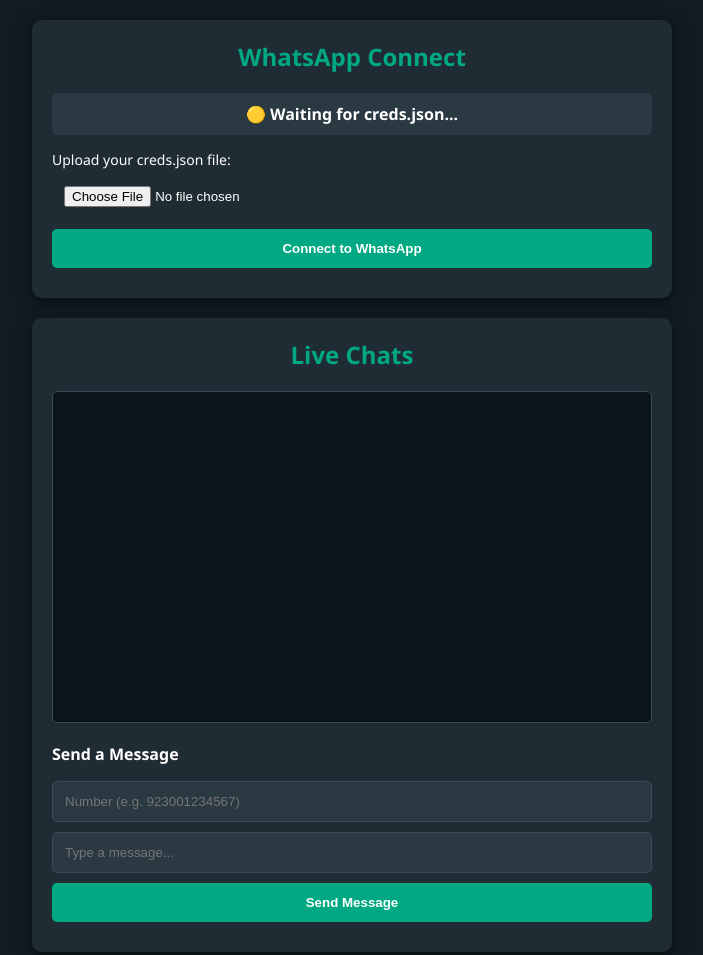
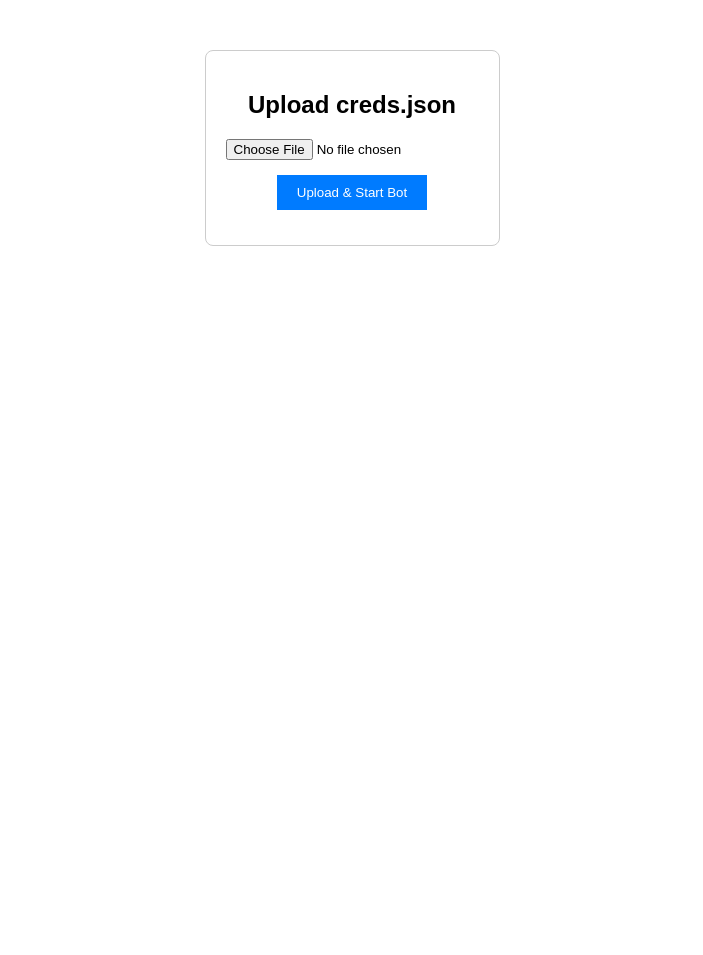
Before and after one commit to asdfgh-mio/custom-wa-web, a website: page public/index.html in a window 1280 px wide. Shown: the whole page, without its empty margins (288-991 px from the left). After the commit the page ends 800 px from the top, so only its background shows below. Drawn offline with nearby package versions, Linux system fonts and the light colour scheme; no server answers.

Commit message:
Add files via upload

```diff
--- a/public/index.html
+++ b/public/index.html
@@ -3,108 +3,63 @@
 <head>
     <meta charset="UTF-8">
     <meta name="viewport" content="width=device-width, initial-scale=1.0">
-    <title>My Custom WhatsApp Web</title>
-    <script src="/socket.io/socket.io.js"></script>
+    <title>Bot Launcher</title>
     <style>
-        body { font-family: 'Segoe UI', Tahoma, Geneva, Verdana, sans-serif; background: #111b21; color: white; margin: 0; padding: 20px; display: flex; flex-direction: column; align-items: center; }
-        .container { background: #202c33; padding: 20px; border-radius: 10px; width: 100%; max-width: 600px; box-shadow: 0 4px 15px rgba(0,0,0,0.5); margin-bottom: 20px; }
-        h2 { text-align: center; color: #00a884; margin-top: 0; }
-        .status { text-align: center; font-weight: bold; margin-bottom: 15px; padding: 10px; border-radius: 5px; background: #2a3942; }
-        input[type="file"], input[type="text"], button { width: 100%; padding: 12px; margin-bottom: 10px; border-radius: 5px; border: none; box-sizing: border-box; }
-        input[type="text"] { background: #2a3942; color: white; border: 1px solid #3b4a54; }
-        button { background: #00a884; color: white; font-weight: bold; cursor: pointer; transition: 0.3s; }
-        button:hover { background: #008f6f; }
-        .chat-box { background: #0b141a; height: 300px; border-radius: 5px; padding: 15px; overflow-y: auto; display: flex; flex-direction: column; gap: 10px; border: 1px solid #3b4a54; }
-        .msg { background: #202c33; padding: 10px; border-radius: 8px; max-width: 80%; word-wrap: break-word; }
-        .msg.sent { background: #005c4b; align-self: flex-end; }
-        .sender-name { font-size: 11px; color: #00a884; font-weight: bold; margin-bottom: 3px; display: block; }
+        body { font-family: Arial, sans-serif; display: flex; flex-direction: column; align-items: center; margin-top: 50px; }
+        .box { border: 1px solid #ccc; padding: 20px; border-radius: 8px; text-align: center; }
+        button { margin-top: 15px; padding: 10px 20px; background: #007bff; color: white; border: none; cursor: pointer; }
+        .loading { display: none; margin-top: 15px; color: #ff9900; font-weight: bold; }
+        .success { color: green; margin-top: 15px; font-weight: bold; }
     </style>
 </head>
 <body>
 
-    <div class="container">
-        <h2>WhatsApp Connect</h2>
-        <div id="statusBox" class="status">🟡 Waiting for creds.json...</div>
+    <div class="box">
+        <h2>Upload creds.json</h2>
+        <input type="file" id="fileInput" accept=".json">
+        <br>
+        <button onclick="startBot()">Upload & Start Bot</button>
 
-        <form id="uploadForm">
-            <label style="font-size: 14px; margin-bottom: 5px; display: block;">Upload your creds.json file:</label>
-            <input type="file" id="credsFile" accept=".json" required>
-            <button type="submit">Connect to WhatsApp</button>
-        </form>
-    </div>
-
-    <div class="container">
-        <h2>Live Chats</h2>
-        <div class="chat-box" id="chatBox">
-            <!-- Messages will appear here -->
-        </div>
-
-        <h3 style="font-size: 16px; margin-top: 20px;">Send a Message</h3>
-        <input type="text" id="targetNumber" placeholder="Number (e.g. 923001234567)" required>
-        <input type="text" id="targetMessage" placeholder="Type a message..." required>
-        <button onclick="sendMessage()">Send Message</button>
+        <div id="loader" class="loading">Uploading & Starting Bot... Please Wait...</div>
+        <div id="status" class="success"></div>
     </div>
 
     <script>
-        const socket = io();
-        const statusBox = document.getElementById('statusBox');
-        const chatBox = document.getElementById('chatBox');
+        async function startBot() {
+            const fileInput = document.getElementById('fileInput');
+            const loader = document.getElementById('loader');
+            const status = document.getElementById('status');
 
-        // Handle File Upload
-        document.getElementById('uploadForm').addEventListener('submit', async (e) => {
-            e.preventDefault();
-            const fileInput = document.getElementById('credsFile');
+            if (!fileInput.files.length) {
+                alert("Please select your creds.json file first!");
+                return;
+            }
 
             const formData = new FormData();
             formData.append('credsFile', fileInput.files[0]);
 
-            statusBox.innerHTML = "🔄 Uploading and connecting...";
-            statusBox.style.color = "#fbbf24";
+            // Show loading UI
+            loader.style.display = 'block';
+            status.innerText = '';
+            fileInput.disabled = true;
 
             try {
-                const res = await fetch('/upload-creds', { method: 'POST', body: formData });
-                const data = await res.json();
-                if (!data.success) throw new Error(data.message);
-            } catch (err) {
-                statusBox.innerHTML = "❌ " + err.message;
-                statusBox.style.color = "#ef4444";
+                const response = await fetch('/upload-and-start', {
+                    method: 'POST',
+                    body: formData
+                });
+                const result = await response.json();
+
+                // Hide loader and show success message
+                loader.style.display = 'none';
+                status.innerText = result.message;
+            } catch (error) {
+                loader.style.display = 'none';
+                status.style.color = 'red';
+                status.innerText = "Error starting bot. Check server logs.";
+            } finally {
+                fileInput.disabled = false;
             }
-        });
-
-        // Socket listeners
-        socket.on('status', (data) => {
-            statusBox.innerHTML = data.text;
-            statusBox.style.color = data.color;
-        });
-
-        socket.on('new_message', (data) => {
-            const div = document.createElement('div');
-            div.className = 'msg';
-            div.innerHTML = `<span class="sender-name">${data.sender}</span>${data.text}`;
-            chatBox.appendChild(div);
-            chatBox.scrollTop = chatBox.scrollHeight;
-        });
-
-        socket.on('message_sent', (data) => {
-            if (data.success) {
-                const div = document.createElement('div');
-                div.className = 'msg sent';
-                div.innerHTML = document.getElementById('targetMessage').value;
-                chatBox.appendChild(div);
-                chatBox.scrollTop = chatBox.scrollHeight;
-                document.getElementById('targetMessage').value = ''; // clear input
-            } else {
-                alert("Failed to send: " + data.error);
-            }
-        });
-
-        // Send Message Function
-        function sendMessage() {
-            const number = document.getElementById('targetNumber').value;
-            const text = document.getElementById('targetMessage').value;
-            if(!number || !text) return alert("Please fill both number and message fields.");
-
-            socket.emit('send_message', { number, text });
         }
     </script>
 </body>
```
